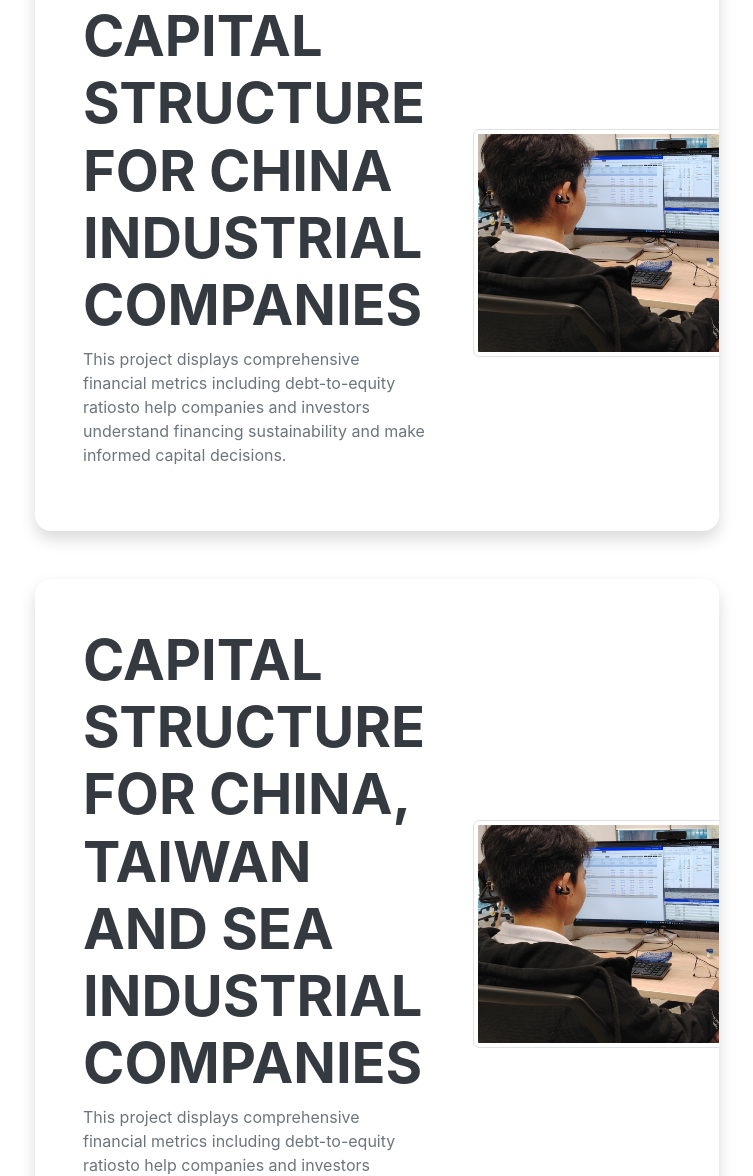
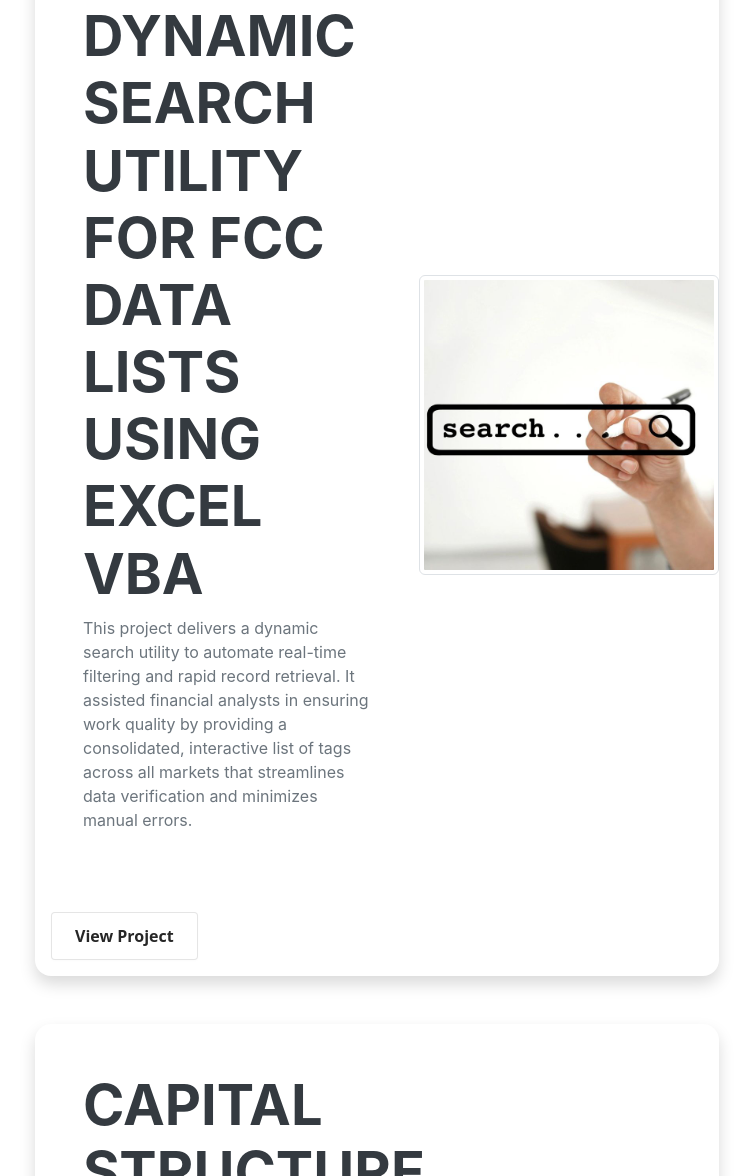
Before and after one commit to CrowNoxx/Portfolio, a website: page index.html in a window 1280 px wide. Shown: the part 4640-5816 px from the top of the page, without its empty margins (285-1038 px from the left). Drawn offline with nearby package versions, Linux system fonts and the light colour scheme; files whose address does not match are found by name; a web font is replaced by a local one.

Commit message:
Update index.html

```diff
--- a/index.html
+++ b/index.html
@@ -235,19 +235,23 @@
                     <h2 class="mb-5">Projects</h2>
 
                     <!--VBA-->
+                    <!--Project Card 1-->
                     <div class="card overflow-hidden shadow rounded-4 border-0 mb-5">
                         <div class="card-body p-0">
                             <div class="d-flex align-items-center">
                                 <div class="p-5">
-                                    <h2 class="fw-bolder">Capital Structure for China Industrial Companies</h2>
-                                    <p class="text-justify">This project displays comprehensive financial metrics including debt-to-equity ratiosto help companies and investors understand financing sustainability and make informed capital decisions.</p>
+                                    <h2 class="fw-bolder">Dynamic Search Utility for FCC Data Lists Using Excel VBA</h2>
+                                    <p class="text-justify">This project delivers a dynamic search utility to automate real-time filtering and rapid record retrieval. It assisted financial analysts in ensuring work quality by providing a consolidated, interactive list of tags across all markets that streamlines data verification and minimizes manual errors.</p>
                                 </div>
                                 <img class="img-thumbnail project-img-thumbnail"
-                                     src="assets/img/cst_china.jpg"
+                                     src="assets/img/search.jpg"
                                      alt="Project Image"
-                                     data-img="assets/img/cst_china.jpg"
+                                     data-img="assets/img/search.jpg"
                                      data-bs-toggle="modal"
                                      data-bs-target="#imageModal" />
+                            </div>
+                            <div class="p-3">
+                                <a href="https://github.com/CrowNoxx/Excel-VBA-List-Dynamic-Search/blob/283688aaffcbdff0b16977b36ba1b7ac9ec485c1/FAM%20Dashboard%201.1%20-%20LatestRev.xlsm" target="_blank" class="button-6">View Project</a>
                             </div>
                         </div>
                     </div>
```
